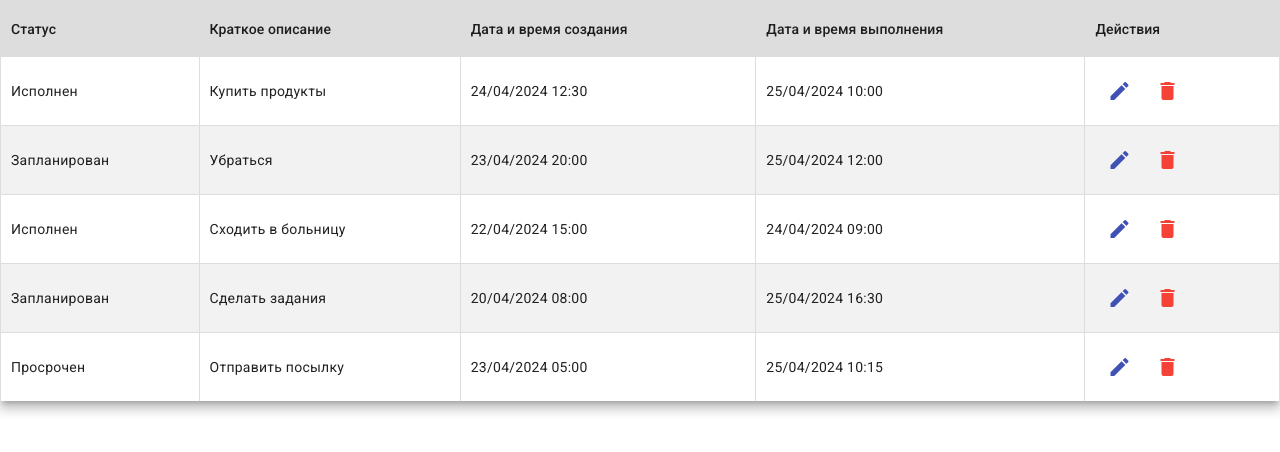
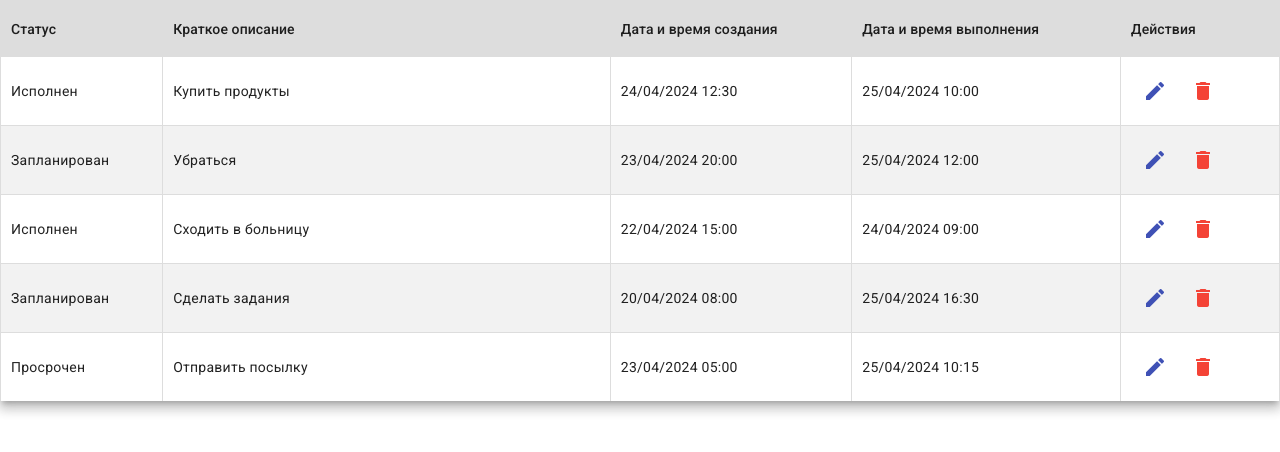
Before and after one commit to TumenSan/test-task-reminder, an Angular app: page /reminder in a window 1280 px wide. Shown: the top 452 px of the page. Built offline with nearby package versions, Linux system fonts and the light colour scheme.

Commit message:
style: adjust short description column width in reminder list

```diff
--- a/src/app/components/reminder-list/reminder-list.component.css
+++ b/src/app/components/reminder-list/reminder-list.component.css
@@ -24,3 +24,7 @@ tr:nth-child(even) {
 tr:hover {
   background-color: #ddd;
 }
+
+.mat-column-shortDescription {
+  width: 35%;
+}
```
